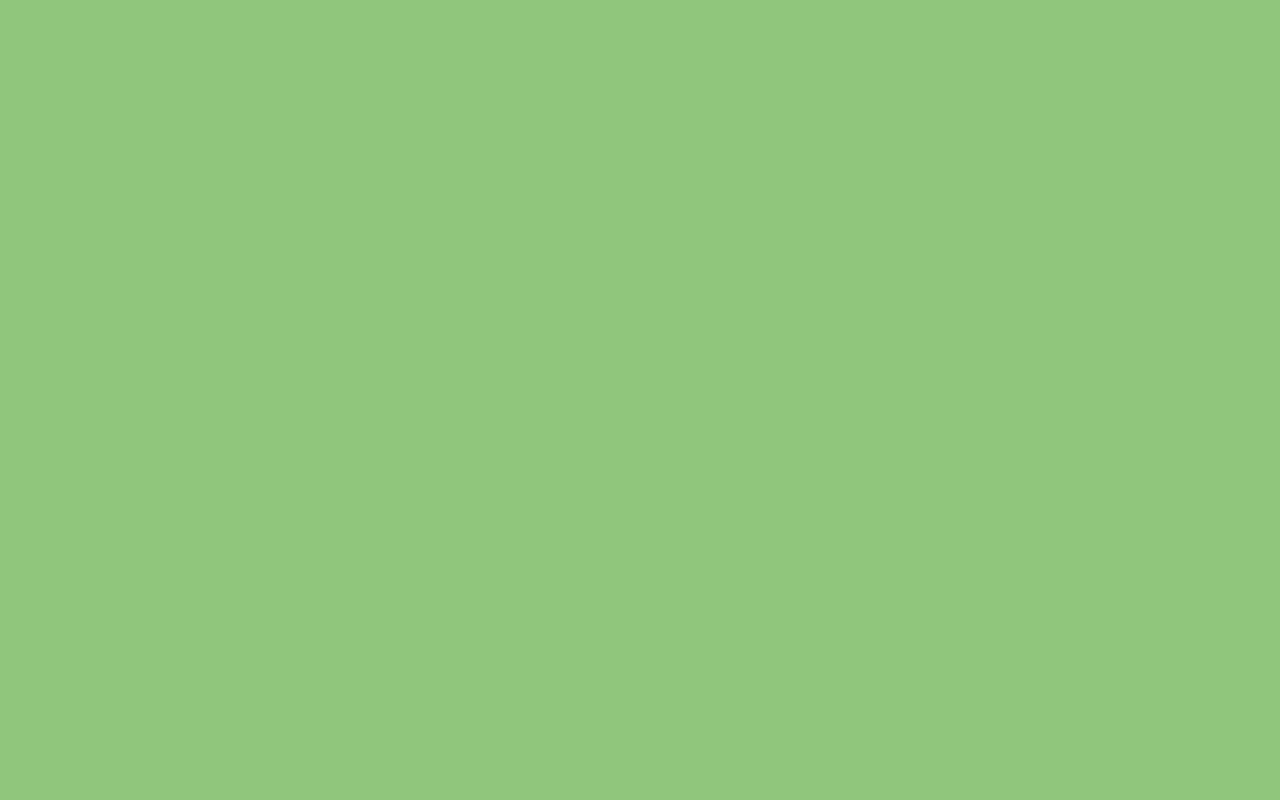
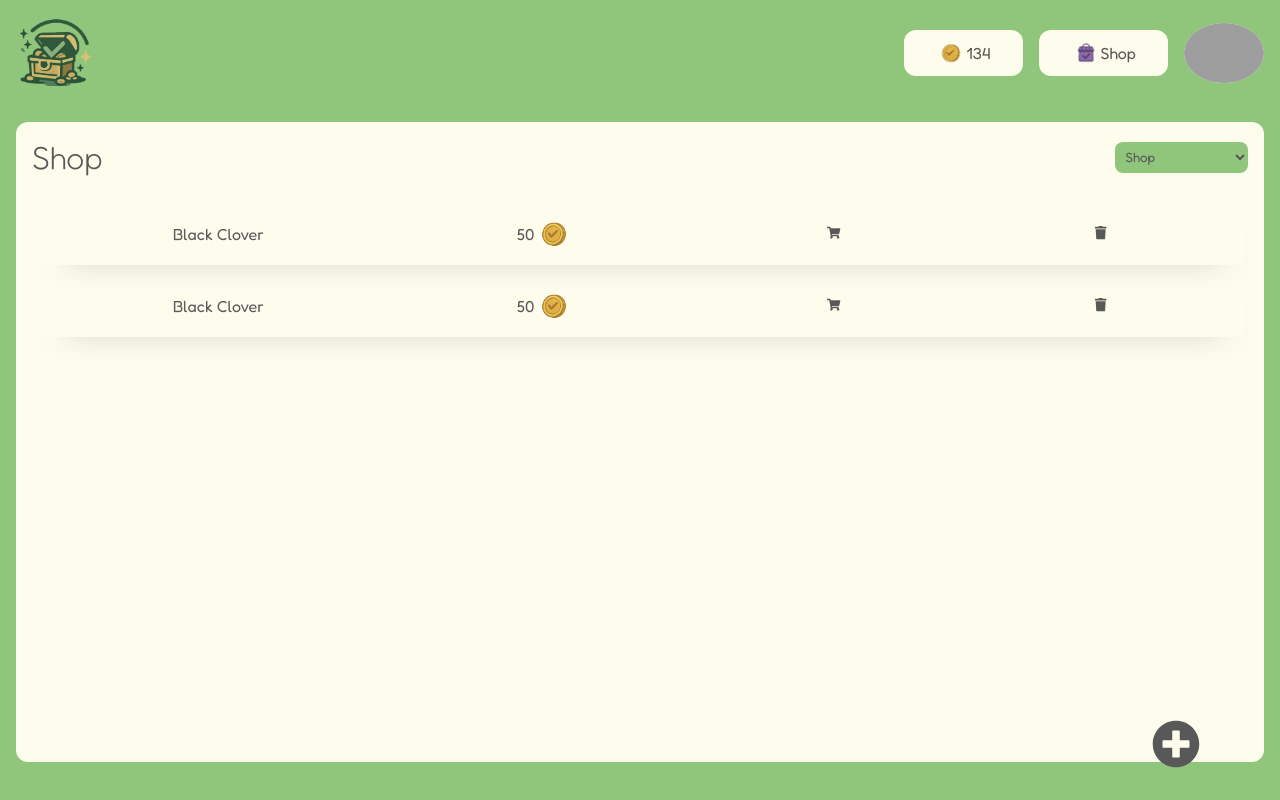
Before and after one commit to SwarupVishwas18/rewardia-app, a React (Vite) app: page /shop in a window 1280 px wide. Before the commit this address had no page. Built offline with nearby package versions, Linux system fonts and the light colour scheme; grey boxes are pictures that could not be loaded.

Commit message:
#5 - frontend-feat: develop shopping page

```diff
--- a/package.json
+++ b/package.json
@@ -13,6 +13,7 @@
     "@tauri-apps/api": "^1",
     "react": "^18.3.1",
     "react-dom": "^18.3.1",
+    "react-icons": "^5.5.0",
     "react-router": "^7.6.2"
   },
   "devDependencies": {
--- a/src/App.css
+++ b/src/App.css
@@ -7,6 +7,7 @@
    */
    --bg-primary: 	#90C67C;
    --bg-secondary: #FEFDED;
+   --text-color: #585858;
 }
 
 *{
@@ -14,7 +15,7 @@
   margin:0;
   box-sizing: border-box;
   font-family: "Fredoka", sans-serif;
-  color: var(---text-color);
+  color: var(--text-color);
 }
 
 body {
@@ -23,11 +24,23 @@ body {
 
 h1 {
   font-weight: 200;
+  font-size: 2rem;
+}
+
+h2 {
+  font-weight: 100;
 }
 
 a{
   color: currentColor;
   text-decoration: none;
+}
+
+select {
+  background-color: var(--bg-primary);
+  padding: .4rem;
+  border: none;
+  border-radius: 8px;
 }
 
 section.center-flex {
--- a/src/App.jsx
+++ b/src/App.jsx
@@ -6,6 +6,7 @@ import { BrowserRouter, Route, Routes } from "react-router";
 import Login from "./Login";
 import Home from "./Home";
 import Signup from "./Signup";
+import Shop from "./Shop";
 
 function App() {
 
@@ -14,6 +15,7 @@ function App() {
     <BrowserRouter>
       <Routes>
         <Route path="/" Component={Home} />
+        <Route path="/shop" Component={Shop} />
         <Route path="/login" Component={Login} />
         <Route path="/signup" Component={Signup} />
       </Routes>
--- /dev/null
+++ b/src/Card.css
@@ -0,0 +1,47 @@
+.container-title{
+    display: flex;
+    align-items: center;
+    justify-content: space-between;
+}
+
+.card-section{
+    padding: 1rem;
+    margin: 1rem;
+    min-height: 80vh;
+    display: flex;
+    flex-direction: column;
+    gap: 1rem;
+}
+
+.reward-point{
+    display: flex;
+    align-items: center;
+}
+
+.reward-point img{
+    height: 40px;
+}
+
+.shop-card{
+    display: flex;
+    align-items: center;
+    justify-content: space-around;
+    box-shadow: 4px 15px 32px -28px rgba(0,0,0,0.75);
+    padding: .7rem;
+    border-radius: 8px;
+    margin: .6rem .2rem;
+}
+
+.shop-card button{
+    background-color: transparent;
+    border: none;
+    cursor: pointer;
+}
+
+.add-reward-btn{
+    position: fixed;
+    top: 90%;
+    left: 90%;
+    display: flex;
+    font-size: 3rem;
+}
--- /dev/null
+++ b/src/Shop.jsx
@@ -0,0 +1,54 @@
+import { useState } from "react";
+import AuthNav from "./components/AuthNav";
+import Card from "./components/Card";
+import './Card.css'
+import { FaPlus, FaPlusCircle } from "react-icons/fa";
+
+function Shop() {
+
+    const [title, setTitle] = useState("Shop");
+    const [statusFilter, setStatusFilter] = useState(0);
+    const [rewards, setRewards] = useState([{
+        title: "Black Clover",
+        points: 50,
+        id: 1
+    }, {
+        title: "Black Clover",
+        points: 50,
+        id: 1
+    }]);
+    const allTitles = ["Shop", "Bought Rewards"]
+
+    const handleStatusChange = (e) => {
+        setStatusFilter(e.target.value)
+        setTitle(allTitles[parseInt(e.target.value)])
+    }
+
+    return (
+        <div className="shop-main">
+            <AuthNav />
+            <section className="card-section">
+                <div className="container-title">
+                    <h1>{title}</h1>
+                    <div>
+                        <select name="status" id="status" className="statusSelector" value={statusFilter} onChange={handleStatusChange} >
+                            <option value="0">Shop</option>
+                            <option value="1">Bought Products</option>
+                        </select>
+                    </div>
+                </div>
+                <div className="card-container">
+                    {rewards.length == 0 && <h2>No Rewards Found.</h2>}
+                    {rewards.map((id, index) => (
+                        <Card key={id} reward={rewards[index]} />
+                    ))}
+                </div>
+            </section>
+            <div className="add-reward-btn">
+                <FaPlusCircle />
+            </div>
+        </div>
+    )
+}
+
+export default Shop;
--- a/src/components/AuthNav.jsx
+++ b/src/components/AuthNav.jsx
@@ -12,7 +12,7 @@ function AuthNav() {
             <div className="nav-rs">
                 <div className="highlight nav-links">
                     <a href=""> <img src={coin} alt="" className="icon" /> 134</a>
-                    <a href=""><img src={shop} alt="" className="icon" />Shop</a>
+                    <a href="/shop"><img src={shop} alt="" className="icon" />Shop</a>
                     <a className="account" href="">
                         <img src={profile} alt="" />
                     </a>
--- /dev/null
+++ b/src/components/Card.jsx
@@ -0,0 +1,23 @@
+import { FaShoppingCart, FaTrash } from "react-icons/fa";
+import coin from "../assets/coin.png"
+
+function Card({ reward }) {
+    return (
+        <div className="shop-card">
+            <div className="reward-title">{reward.title}</div>
+            <div className="reward-point">{reward.points}<img src={coin} alt="" /></div>
+            <div className="reward-buy">
+                <button>
+                    <FaShoppingCart />
+                </button>
+            </div>
+            <div className="reward-delete">
+                <button>
+                    <FaTrash />
+                </button>
+            </div>
+        </div>
+    )
+}
+
+export default Card;
```
Also changed, not shown: 1 other file (tests, documents, lock files or other folders).
